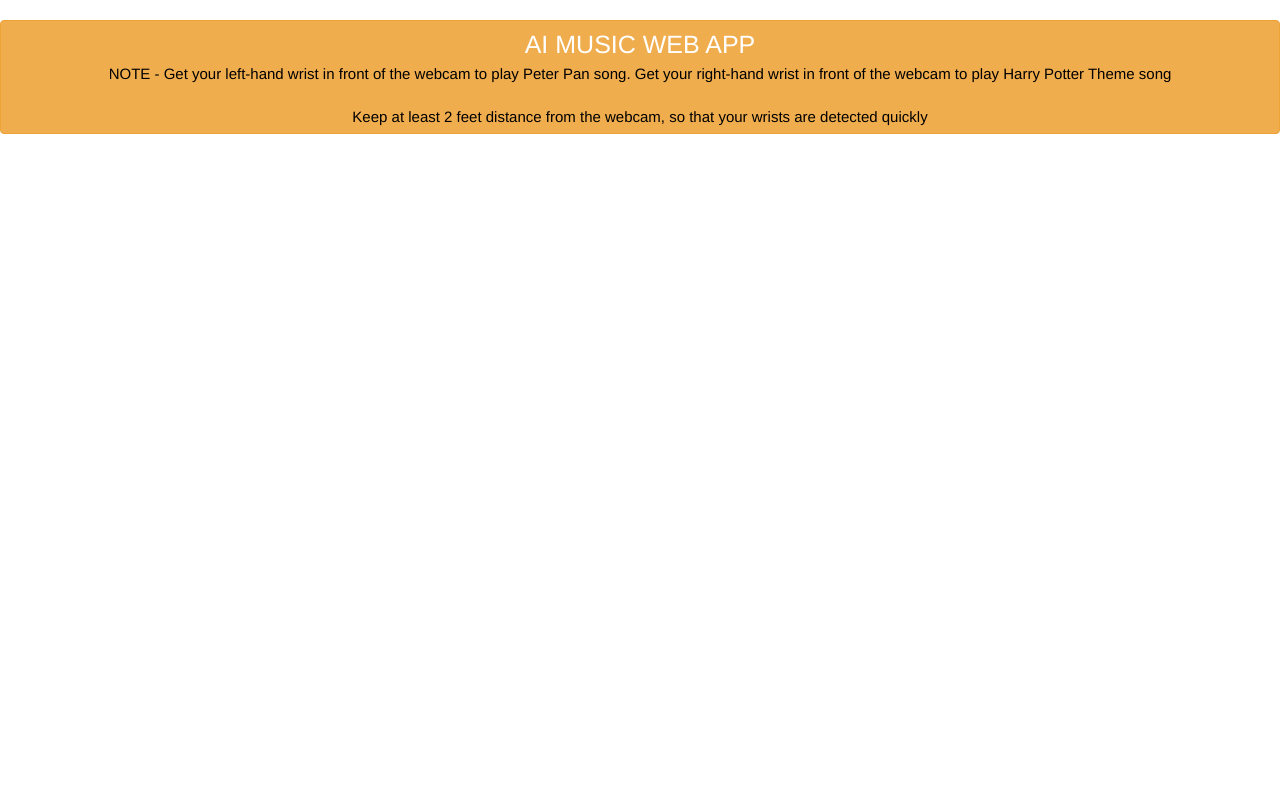
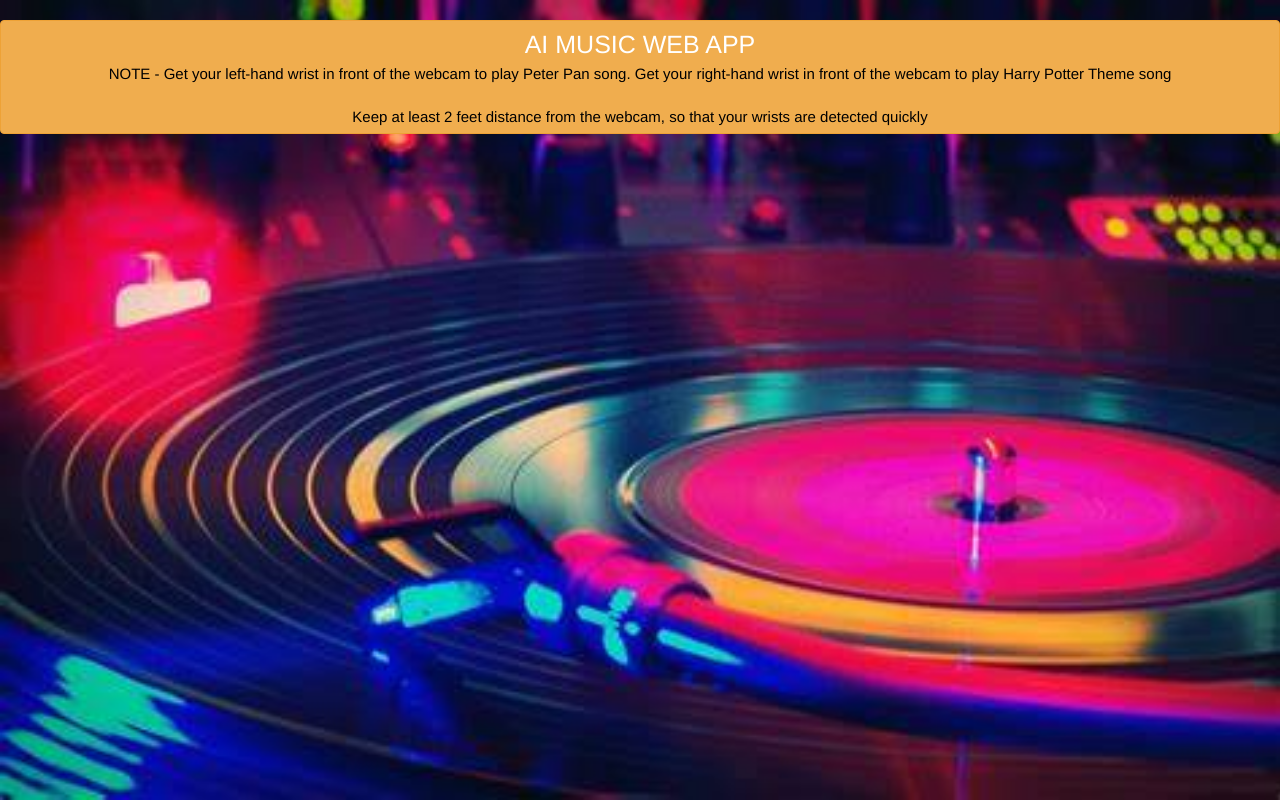
Before and after one commit to Ahaan-Mandal/AI-MUSIC-WEB-APP, a plain HTML site: page index.html in a window 1280 px wide. Drawn offline with nearby package versions, Linux system fonts and the light colour scheme.

Commit message:
Add files via upload

```diff
--- a/index.html
+++ b/index.html
@@ -15,7 +15,7 @@
 
 </head>
 
-<body>
+<body background="music background.jpg">
 
   <center>
   	<h3 class="btn btn-warning heading" >AI MUSIC WEB APP
@@ -25,7 +25,7 @@
         <br>
         Keep at least 2 feet distance from the webcam, so that your wrists are detected quickly
       </span>
-      <div id="song_name"></div>
+      <h3 id="song_name"></h3>
   	</h3>
 
 
--- a/style.css
+++ b/style.css
@@ -7,3 +7,7 @@
 font-size: 15px;
 color: black;
 }
+
+body {
+ background-size: cover;
+}
```
